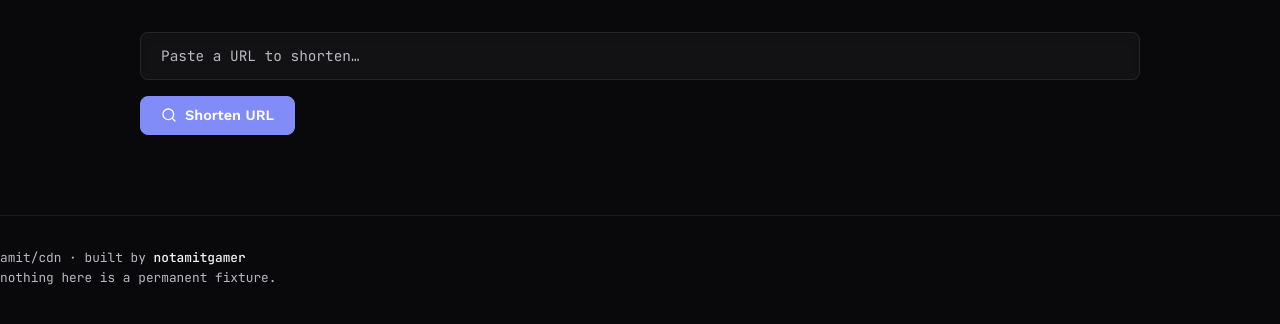
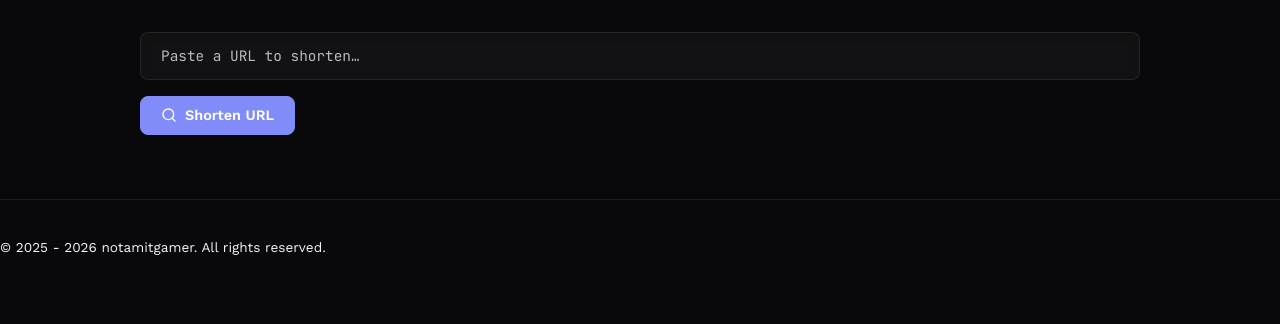
Before and after one commit to notamitgamer/cdnV2, a FastAPI app: page /shorten in a window 1280 px wide. Shown: the part 316-640 px from the top of the page. Run offline with FastAPI, Linux system fonts and the light colour scheme; some libraries are stand-ins or nearby versions.

Commit message:
Refactor footer styles and update copyright notice
Updated footer styles and content in url_shortener.html.

```diff
--- a/app/templates/url_shortener.html
+++ b/app/templates/url_shortener.html
@@ -237,23 +237,12 @@
         .btn-primary.is-loading .btn-icon-spinner { display: inline-flex; }
 
         footer {
-            margin-top: 5rem;
-            padding-top: 2rem;
-            border-top: 1px solid var(--border);
-            color: var(--text-dim);
-            font-family: var(--font-mono);
-            font-size: 0.8rem;
-            display: flex;
-            justify-content: space-between;
-            flex-wrap: wrap;
-            gap: 1rem;
-        }
-        footer a { color: var(--text-main); font-weight: 500; }
-        footer a:hover { color: var(--accent-primary); }
-
-        @media (max-width: 640px) {
-            footer { flex-direction: column; align-items: flex-start; }
-        }
+                margin-top: 4rem;
+                padding-top: 1.5rem;
+                border-top: 1px solid var(--border);
+                font-size: 0.85rem;
+                color: var(--muted);
+              }
 
         @media (max-width: 480px) {
             .container { width: 100%; padding: 0 1.25rem; }
@@ -303,14 +292,7 @@
     </div>
 
     <footer>
-            <div>
-                amit/cdn · built by <a href="https://github.com/notamitgamer">notamitgamer</a><br>nothing here is a permanent fixture.
-            </div>
-            {% if repo_file_count is not none %}
-            <div title="Across the whole repo">
-                <strong style="color: var(--text-main);">{{ repo_file_count }}</strong> file{{ '' if repo_file_count == 1 else 's' }} · {{ repo_size_str }} total
-            </div>
-            {% endif %}
+        <p>&copy; 2025 - 2026 notamitgamer. All rights reserved.</p>
     </footer>
 
     <script>
```
